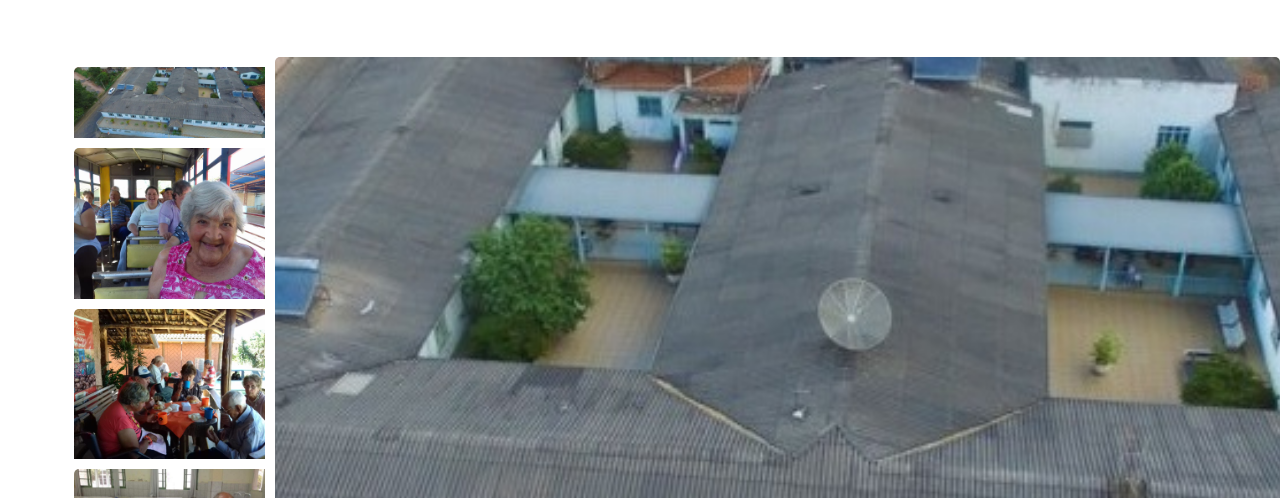
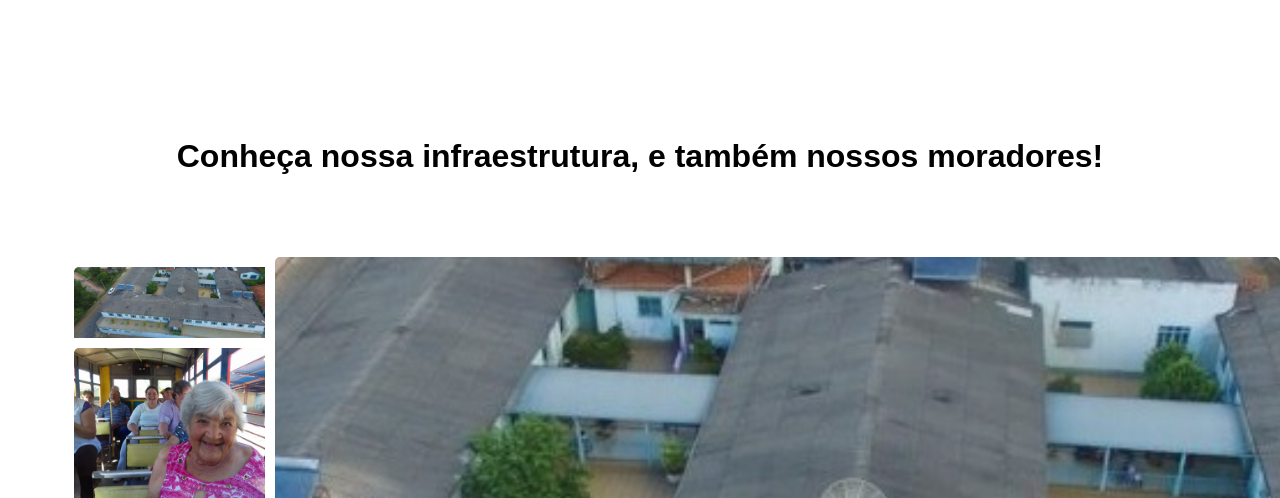
Before and after one commit to beletate/asilo-cambui, a plain HTML site: page html/home.html in a window 1280 px wide. Shown: the part 602-1100 px from the top of the page. Drawn offline with Linux system fonts and the light colour scheme.

Commit message:
Adicionando novo container no home

```diff
--- a/html/home.html
+++ b/html/home.html
@@ -40,6 +40,9 @@
                 enfermeiros, fisioterapeutas, terapeutas ocupacionais, nutricionistas e voluntários.</p>
         </div>
 
+    </div>
+    <div class="sobre" style="justify-content: center;">
+        <h1>Conheça nossa infraestrutura, e também nossos moradores!</h1>
     </div>
     <div class="fotos" id="fotos">
         <div class="wrapper">
```
Also changed, not shown: img/bazar_10.jpg (added), img/bazar_11.jpg (added), img/bazar_12.jpg (added), img/bazar_7.jpg (added), img/bazar_8.jpg (added), img/bazar_9.jpg (added).
